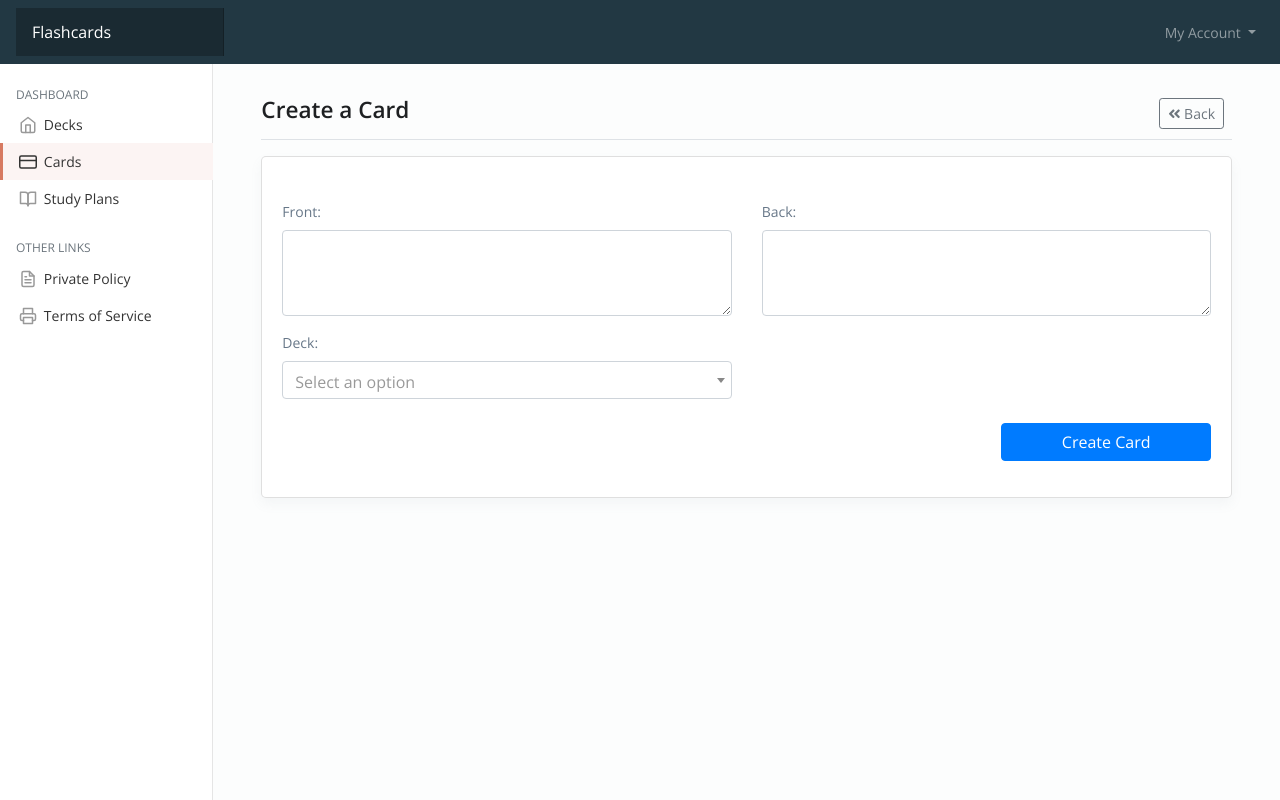
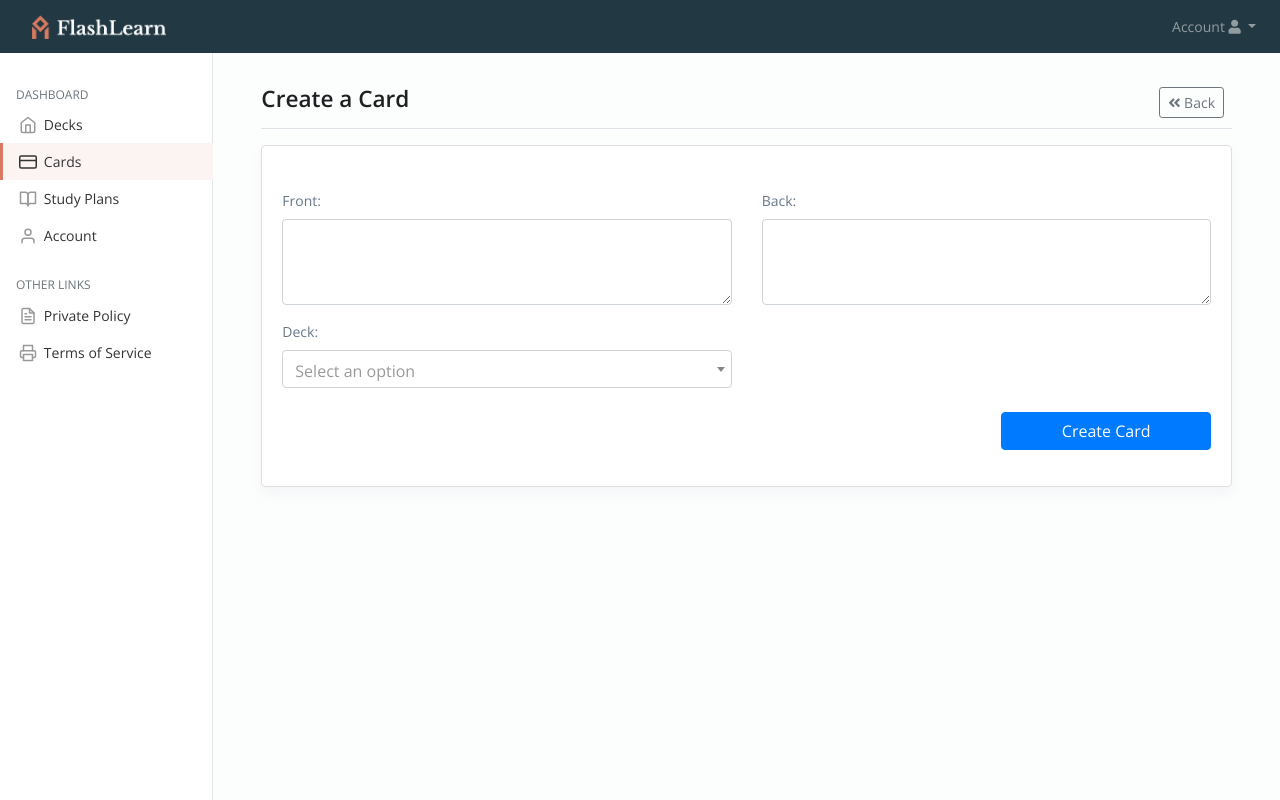
Before and after one commit to Victornguli/flashlearn, a Flask app: page /card in a window 1280 px wide. Run offline with Flask 2, Linux system fonts and the light colour scheme; the visitor is signed in with stand-in values (Sample User, id 1); data comes from the database, SQL or seed files in the repository; data that the repository does not hold is empty; some libraries are stand-ins or nearby versions.

Commit message:
add flashlearn logo and account link on sidebar

```diff
--- a/flashlearn/static/css/main.css
+++ b/flashlearn/static/css/main.css
@@ -183,17 +183,22 @@ h1 {
 }
 
 .navbar-brand {
-    padding-top: .75rem;
-    padding-bottom: .75rem;
+    /* padding-top: .75rem;
+    padding-bottom: .75rem; */
     font-size: 1rem;
-    background-color: rgba(0, 0, 0, .25);
-    box-shadow: inset -1px 0 0 rgba(0, 0, 0, .25);
+    /* background-color: rgba(0, 0, 0, .25);
+    box-shadow: inset -1px 0 0 rgba(0, 0, 0, .25); */
 }
 
 a.navbar-brand {
     text-decoration: none;
-    color: #eeeeee;
 }
+
+a.navbar-brand img {
+    height: 1.5rem;
+    /* width: 2rem; */
+}
+
 
 .navbar .navbar-toggler {
     /* top: .25rem; */
--- a/flashlearn/templates/dashboard/_navigation.html
+++ b/flashlearn/templates/dashboard/_navigation.html
@@ -1,6 +1,6 @@
 <nav class="navbar navbar-expand-md navbar-dark sticky-top flex-lg-nowrap">
     <a class="navbar-brand col-md-3 col-lg-2 mr-0 px-3" href="#">
-        Flashcards
+        <img src="{{ url_for('static', filename='img/logo_new.png') }}" alt="">
     </a>
     <button class="navbar-toggler position-absolute d-md-none collapsed" type="button" data-toggle="collapse"
         data-target="#sidebarMenu" aria-controls="sidebarMenu" aria-expanded="false" aria-label="Toggle navigation">
@@ -34,7 +34,7 @@
             <li class="nav-item dropdown ml-2">
                 <a class="nav-link dropdown-toggle" href="#" id="navbarDropdown" role="button" data-toggle="dropdown"
                     aria-haspopup="true" aria-expanded="false">
-                    My Account
+                    Account <i class="fa fa-user"></i>
                 </a>
                 <div class="dropdown-menu dropdown-menu-right" aria-labelledby="navbarDropdown">
                     <a class="dropdown-item" href="{{ url_for("user.edit_user", user_id=g.user.id) }}">
--- a/flashlearn/templates/dashboard/_sidebar.html
+++ b/flashlearn/templates/dashboard/_sidebar.html
@@ -76,6 +76,24 @@
                     {% endif %}
                 </a>
             </li>
+            <li class="nav-item">
+                <a {% if request.endpoint == 'user.edit_user' or request.endpoint=='user.edit_user' %}
+                    class='active nav-link' {% endif %} class="nav-link"
+                    href="{{ url_for('user.edit_user', user_id=g.user.id) }}">
+                    <svg xmlns="http://www.w3.org/2000/svg" width="24" height="24" viewBox="0 0 24 24" fill="none"
+                        stroke="currentColor" stroke-width="2" stroke-linecap="round" stroke-linejoin="round"
+                        class="feather feather-user">
+                        <path d="M20 21v-2a4 4 0 0 0-4-4H8a4 4 0 0 0-4 4v2">
+                        </path>
+                        <circle cx="12" cy="7" r="4">
+                        </circle>
+                    </svg>
+                    Account
+                    {% if request.endpoint == 'user.edit_user' %}
+                    <span class="sr-only">(current)</span>
+                    {% endif %}
+                </a>
+            </li>
         </ul>
 
         <h6 class="sidebar-heading d-flex justify-content-between align-items-center px-3 mt-4 mb-1 text-muted">
```
Also changed, not shown: flashlearn/static/img/info.txt (added, +16 -0 lines), flashlearn/static/img/cover.png (added), flashlearn/static/img/default.png (added), flashlearn/static/img/logo_new.png (added), flashlearn/static/img/profile.png (added), flashlearn/static/img/vector/default-monochrome-black.svg (added), flashlearn/static/img/vector/default-monochrome-white.svg (added), flashlearn/static/img/vector/default-monochrome.svg (added), flashlearn/static/img/vector/default.svg (added), flashlearn/static/img/vector/isolated-layout.svg (added), flashlearn/static/img/vector/isolated-monochrome-black.svg (added), flashlearn/static/img/vector/isolated-monochrome-white.svg (added), 1 other file.
